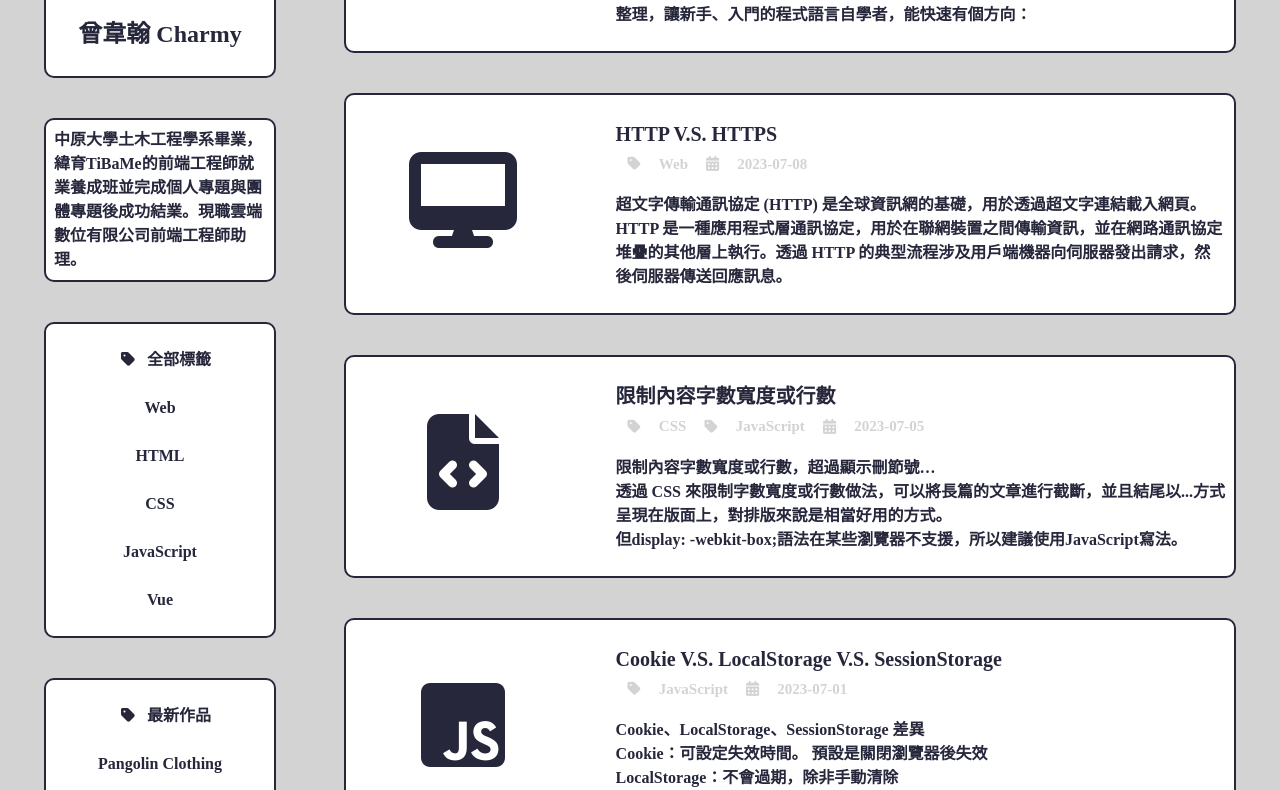
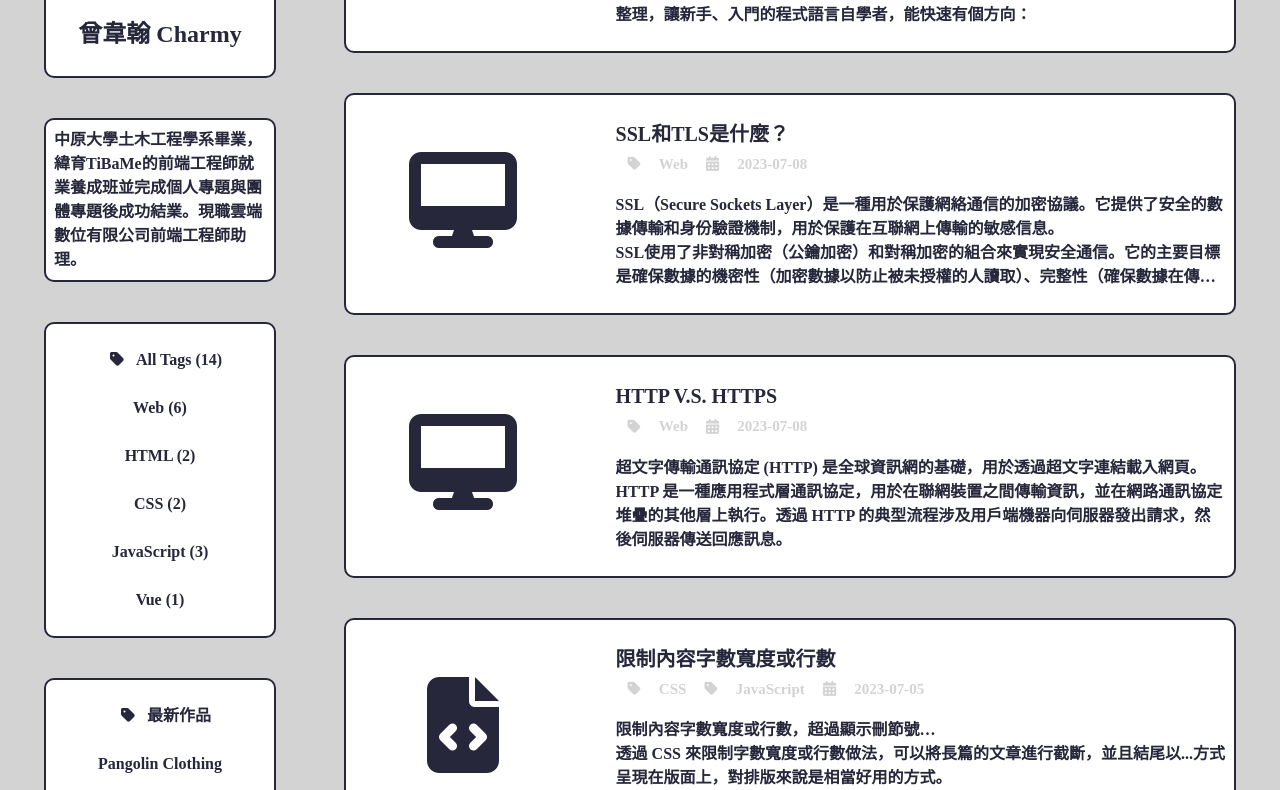
Before and after one commit to Charmy-Old/Blog, a Vue app: page /Article in a window 1280 px wide. Shown: the part 554-1344 px from the top of the page. Built offline with nearby package versions, Linux system fonts and the light colour scheme; a web font is replaced by a local one.

Commit message:
20230709 add 文章列表 把文章數丟到全域再讓Wall抓下來

```diff
--- /dev/null
+++ b/src/assets/js/sharedData.js
@@ -0,0 +1,13 @@
+import { reactive } from 'vue';
+
+// 抓全局 Data
+const sharedData = reactive({
+    allArticleCount: 0,
+    webArticleCount: 0,
+    htmlArticleCount: 0,
+    cssArticleCount: 0,
+    jsArticleCount: 0,
+    vueArticleCount: 0,
+});
+
+export default sharedData;
--- a/src/components/Article.vue
+++ b/src/components/Article.vue
@@ -42,6 +42,23 @@
                 <div class="article-content">
                     <p>雖然程式語言學習的領域是學無止境的，但是若不先找到目標而先專攻一個方向，很難培養出自己的一套學習方式及方向的！</p>
                     <p>如果清楚了學習的目的及方向，接著我們就要選擇學習哪一種程式語言；以下是簡單的整理，讓新手、入門的程式語言自學者，能快速有個方向：</p>
+                </div>
+            </div>
+        </a>
+    </section>
+
+    <section class="all web">
+        <a href="WEB_SSL-and-TLS" class="article">
+            <div class="article-icon">
+                <i class="fa-sharp fa-solid fa-desktop"></i>
+            </div>
+            <div class="article-text">
+                <div class="article-title">SSL和TLS是什麼？</div>
+                <div class="article-tag"><i class="fa-solid fa-tag"></i>Web<i class="fa-sharp fa-solid fa-calendar-days"></i>2023-07-08</div>
+                <div class="article-underline"></div>
+                <div class="article-content">
+                    <p>SSL（Secure Sockets Layer）是一種用於保護網絡通信的加密協議。它提供了安全的數據傳輸和身份驗證機制，用於保護在互聯網上傳輸的敏感信息。</p>
+                    <p>SSL使用了非對稱加密（公鑰加密）和對稱加密的組合來實現安全通信。它的主要目標是確保數據的機密性（加密數據以防止被未授權的人讀取）、完整性（確保數據在傳輸過程中不被修改）、身份驗證（確認通信方的身份）和可用性（確保通信的可靠性和連接的正確性）。</p>
                 </div>
             </div>
         </a>
@@ -285,7 +302,7 @@
                 }
 
                 selectArticle();
-            })
+            });
         }
     };
 </script>
--- /dev/null
+++ b/src/components/ArticleList.vue
@@ -0,0 +1,120 @@
+<template>
+    <!-- 置頂貼文 -->
+
+    <section class="ALL">
+        <div class="article-title">【程式入門】該如何開始自學寫程式</div>
+    </section>
+
+    <section class="ALL WEB">
+        <div class="article-title">SSL和TLS是什麼？</div>
+    </section>
+
+    <section class="ALL WEB">
+        <div class="article-title">HTTP V.S. HTTPS</div>
+    </section>
+
+    <section class="ALL CSS JS">
+        <div class="article-title">限制內容字數寬度或行數</div>
+    </section>
+
+    <section class="ALL JS">
+        <div class="article-title">Cookie V.S. LocalStorage V.S. SessionStorage</div>
+    </section>
+
+    <section class="ALL JS">
+        <div class="article-title">map() V.S. forEach()</div>
+    </section>
+
+    <section class="ALL WEB">
+        <div class="article-title">MVC V.S. MVVM</div>
+    </section>
+
+    <section class="ALL VUE">
+        <div class="article-title">元件的生命週期與更新機制</div>
+    </section>
+
+    <section class="ALL WEB">
+        <div class="article-title">API 到底是什麼？</div>
+    </section>
+
+    <section class="ALL WEB">
+        <div class="article-title">NPM是什麼？了解 node套件管理工具 npm install</div>
+    </section>
+
+    <section class="ALL WEB">
+        <div class="article-title">什麼是 CDN？| CDN 的工作原理是什麼？</div>
+    </section>
+
+    <section class="ALL CSS">
+        <div class="article-title">CSS選取第一個、最後一個、偶數、奇數、第n個標簽元素</div>
+    </section>
+
+    <section class="ALL HTML">
+        <div class="article-title">HTML &lt;code&gt; 顯示程式碼內容</div>
+    </section>
+
+    <section class="ALL HTML">
+        <div class="article-title">HTML 表格 (table)</div>
+    </section>
+</template>
+<script>
+    import { ref, onMounted } from 'vue';
+    export default {
+        setup() {
+            // 算 全部 文章
+            const allArticleCount = ref(0);
+            const CountallArticle = () => {
+                const Countall = document.querySelectorAll(".ALL");
+                allArticleCount.value = Countall.length;
+            };
+            // 算 web 文章
+            const webArticleCount = ref(0);
+            const CountwebArticle = () => {
+                const Countweb = document.querySelectorAll(".WEB");
+                webArticleCount.value = Countweb.length;
+            };
+            // 算 html 文章
+            const htmlArticleCount = ref(0);
+            const CounthtmlArticle = () => {
+                const Counthtml = document.querySelectorAll(".HTML");
+                htmlArticleCount.value = Counthtml.length;
+            };
+            // 算 css 文章
+            const cssArticleCount = ref(0);
+            const CountcssArticle = () => {
+                const Countcss = document.querySelectorAll(".CSS");
+                cssArticleCount.value = Countcss.length;
+            };
+            // 算 js 文章
+            const jsArticleCount = ref(0);
+            const CountjsArticle = () => {
+                const Countjs = document.querySelectorAll("JS");
+                jsArticleCount.value = Countjs.length;
+            };
+            // 算 vue 文章
+            const vueArticleCount = ref(0);
+            const CountvueArticle = () => {
+                const Countvue = document.querySelectorAll(".VUE");
+                vueArticleCount.value = Countvue.length;
+            };
+
+            onMounted(() => {
+                CountallArticle();
+                CountwebArticle();
+                CounthtmlArticle();
+                CountcssArticle();
+                CountjsArticle();
+                CountvueArticle();
+            });
+
+            return {
+                allArticleCount,
+                webArticleCount,
+                htmlArticleCount,
+                cssArticleCount,
+                jsArticleCount,
+                vueArticleCount,
+            };
+        }
+    };
+</script>
--- a/src/components/Wall.vue
+++ b/src/components/Wall.vue
@@ -165,8 +165,12 @@
 
 </style>
 <template>
+
+    <div class="d-none">
+        <ArticleList />
+    </div>
+
     <div class="wall">
-
         <div class="resume">
             <section class="resumeTitle">
                 <div class="resumeProfile">
@@ -185,12 +189,12 @@
 
         <div class="wall-article-project">
             <section class="wall-article">
-                <div class="wall-tag"><a href="Article"><i class="fa-solid fa-tag"></i>全部標籤</a></div>
-                <div class="wall-tag"><a href="Article-Web">Web</a></div>
-                <div class="wall-tag"><a href="Article-HTML">HTML</a></div>
-                <div class="wall-tag"><a href="Article-CSS">CSS</a></div>
-                <div class="wall-tag"><a href="Article-JavaScript">JavaScript</a></div>
-                <div class="wall-tag"><a href="Article-Vue">Vue</a></div>
+                <div class="wall-tag"><a href="Article"><i class="fa-solid fa-tag"></i>All Tags ({{ allArticleCount }})</a></div>
+                <div class="wall-tag"><a href="Article-Web">Web ({{ webArticleCount }})</a></div>
+                <div class="wall-tag"><a href="Article-HTML">HTML ({{ htmlArticleCount }})</a></div>
+                <div class="wall-tag"><a href="Article-CSS">CSS ({{ cssArticleCount }})</a></div>
+                <div class="wall-tag"><a href="Article-JavaScript">JavaScript ({{ jsArticleCount }})</a></div>
+                <div class="wall-tag"><a href="Article-Vue">Vue ({{ vueArticleCount }})</a></div>
             </section>
 
             <section class="wall-project">
@@ -213,7 +217,97 @@
     </div>
 </template>
 <script>
-    export default {
-        setup() {}
+import sharedData from "@/assets/js/sharedData";
+import ArticleList from "@/components/ArticleList.vue";
+import { ref, onMounted, computed } from "vue";
+export default {
+    components: {
+        ArticleList,
+    },
+    setup() {
+        // 算全部文章
+        const allArticleCount = ref(0);
+        onMounted(() => {
+            CountallArticle();
+        });
+        const CountallArticle = () => {
+            const Countall = document.querySelectorAll(".ALL");
+            allArticleCount.value = Countall.length;
+            // 更新全局變量
+            sharedData.allArticleCount = allArticleCount.value;
+        };
+
+        // 算 web 文章
+        const webArticleCount = ref(0);
+        onMounted(() => {
+            CountwebArticle();
+        });
+        const CountwebArticle = () => {
+            const Countweb = document.querySelectorAll(".WEB");
+            webArticleCount.value = Countweb.length;
+            sharedData.webArticleCount = webArticleCount.value;
+        };
+
+        // 算 html 文章
+        const htmlArticleCount = ref(0);
+        onMounted(() => {
+            CounthtmlArticle();
+        });
+        const CounthtmlArticle = () => {
+            const Counthtml = document.querySelectorAll(".HTML");
+            htmlArticleCount.value = Counthtml.length;
+            sharedData.htmlArticleCount = htmlArticleCount.value;
+        };
+
+        // 算 css 文章
+        const cssArticleCount = ref(0);
+        onMounted(() => {
+            CountcssArticle();
+        });
+        const CountcssArticle = () => {
+            const Countcss = document.querySelectorAll(".CSS");
+            cssArticleCount.value = Countcss.length;
+            sharedData.cssArticleCount = cssArticleCount.value;
+        };
+
+        // 算 js 文章
+        const jsArticleCount = ref(0);
+        onMounted(() => {
+            CountjsArticle();
+        });
+        const CountjsArticle = () => {
+            const Countjs = document.querySelectorAll(".JS");
+            jsArticleCount.value = Countjs.length;
+            sharedData.jsArticleCount = jsArticleCount.value;
+        };
+
+        // 算 vue 文章
+        const vueArticleCount = ref(0);
+        onMounted(() => {
+            CountvueArticle();
+        });
+        const CountvueArticle = () => {
+            const Countvue = document.querySelectorAll(".VUE");
+            vueArticleCount.value = Countvue.length;
+            sharedData.vueArticleCount = vueArticleCount.value;
+        };
+
+    // 用 computed 抓全局變量
+    const Countall = computed(() => sharedData.allArticleCount);
+    const Countweb = computed(() => sharedData.webArticleCount);
+    const Counthtml = computed(() => sharedData.htmlArticleCount);
+    const Countcss = computed(() => sharedData.cssArticleCount);
+    const Countjs = computed(() => sharedData.jsArticleCount);
+    const Countvue = computed(() => sharedData.vueArticleCount);
+
+    return {
+        allArticleCount: Countall,
+        webArticleCount: Countweb,
+        htmlArticleCount: Counthtml,
+        cssArticleCount: Countcss,
+        jsArticleCount: Countjs,
+        vueArticleCount: Countvue,
     };
+  },
+};
 </script>
```
Also changed, not shown: src/main.js (+9 -15 lines).
